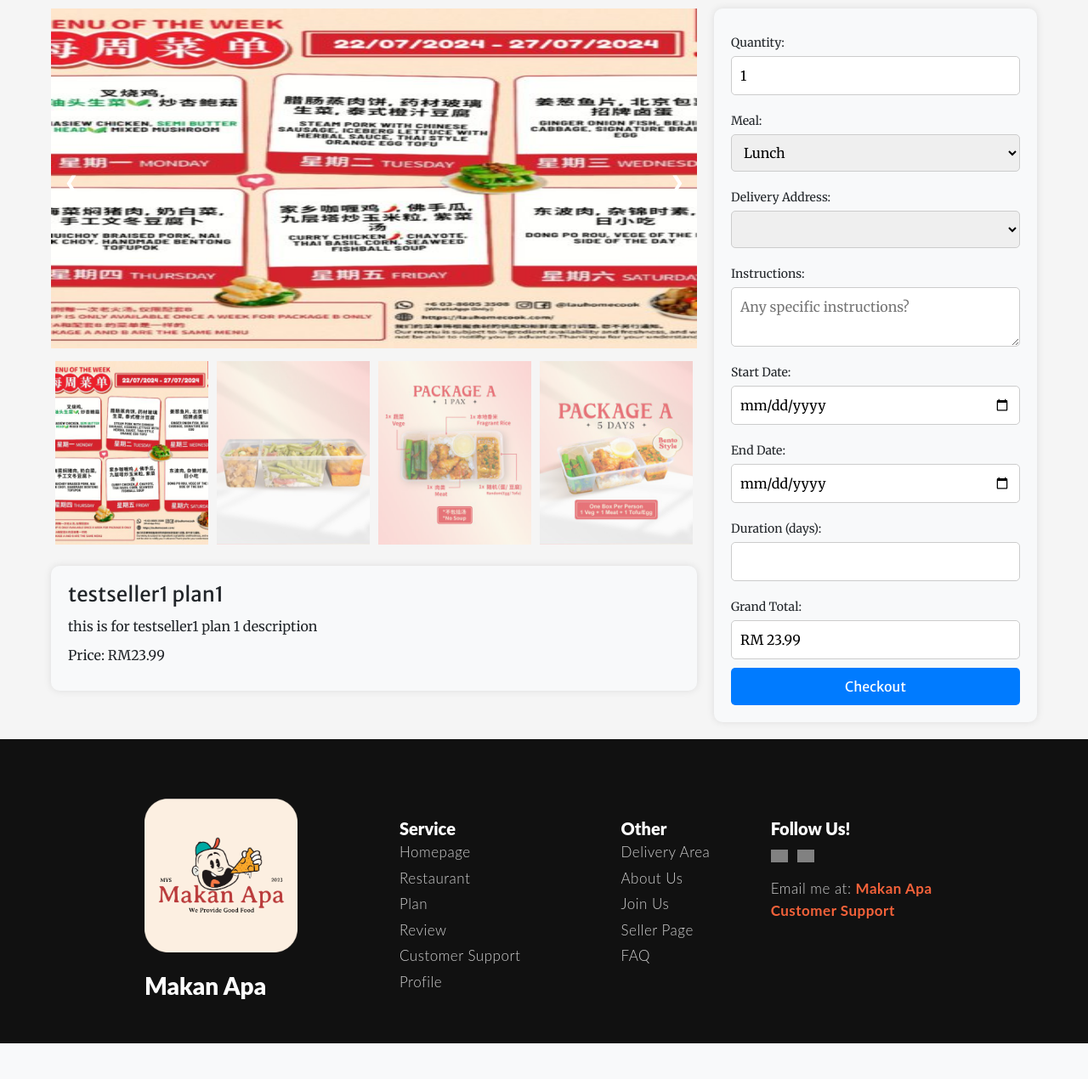
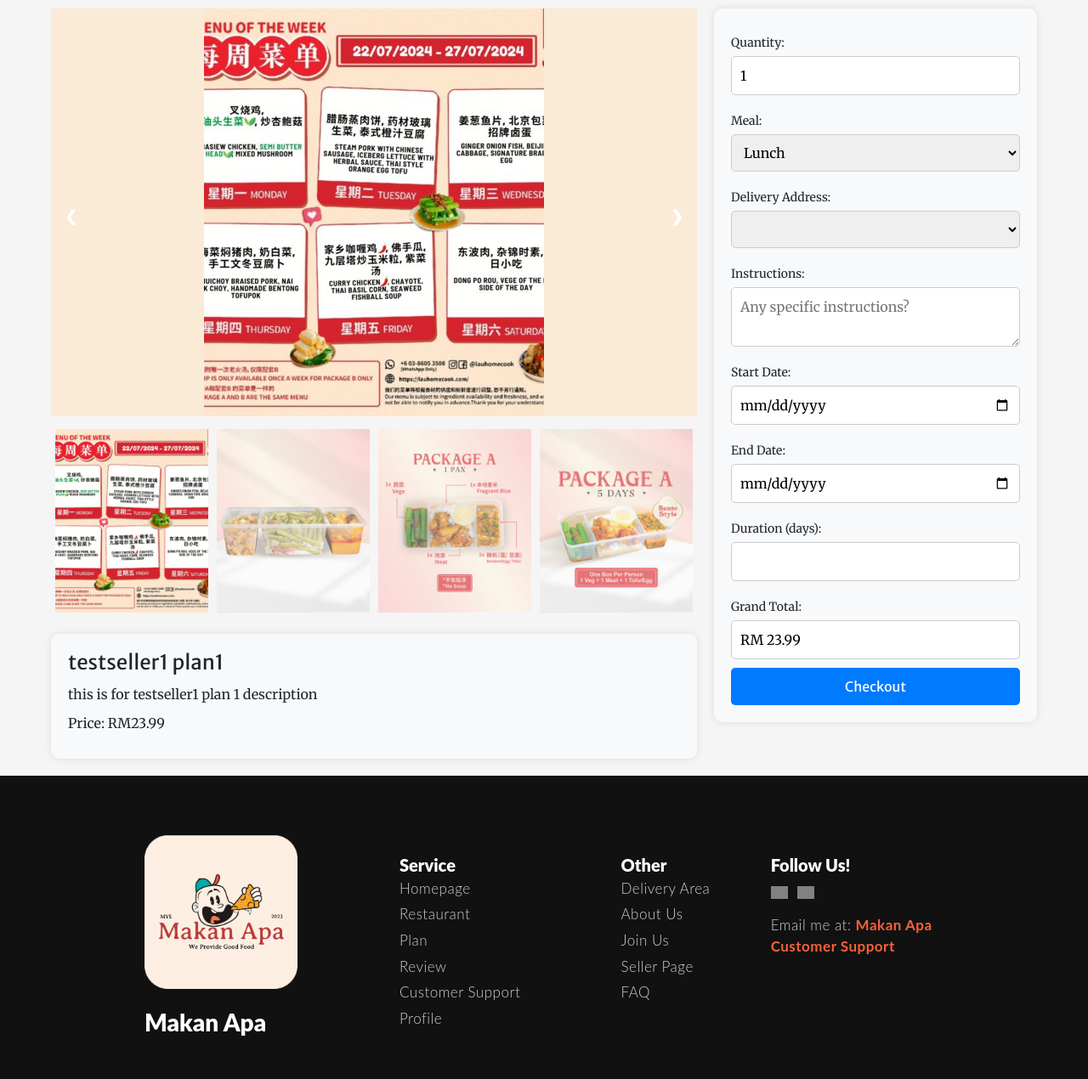
Before and after one commit to GeryNg/foodSubscriptionServiceAndDeliverySystem, a PHP site: page /order_delivery/orders.php?plan_id=13 in a window 1280 px wide. Shown: the part 82-1352 px from the top of the page at 85% size. Before the commit the page ends 1310 px from the top, so only its background shows below. Run offline with PHP 8.4, Linux system fonts and the light colour scheme; a user stored in the database is signed in; data comes from the database, SQL or seed files in the repository; data that the repository does not hold is empty; some libraries are stand-ins or nearby versions; grey boxes are pictures that could not be loaded.

Commit message:
forgot what i did but here u go

```diff
--- a/Restaurant/restaurants.php
+++ b/Restaurant/restaurants.php
@@ -6,6 +6,7 @@
     <meta name="viewport" content="width=device-width, initial-scale=1.0">
     <title>Restaurants</title>
     <link rel="stylesheet" href="../css/restaurant.css">
+    <link rel="icon" type="image/x-icon" href="../image/logo-circle.png">
 </head>
 <body>
     <?php include '../partials/headers.php'; ?>
@@ -24,9 +25,10 @@
             <?php
             $searchTerm = isset($_GET['search']) ? $_GET['search'] : '';
 
-            $sql = "SELECT seller.profile_pic, seller.name, seller.detail, seller.address, seller.id FROM seller";
+            // Modify the SQL query to only select sellers with access = 'verify'
+            $sql = "SELECT seller.profile_pic, seller.name, seller.detail, seller.address, seller.id FROM seller WHERE seller.access = 'verify'";
             if (!empty($searchTerm)) {
-                $sql .= " WHERE seller.name LIKE :searchTerm";
+                $sql .= " AND seller.name LIKE :searchTerm";
             }
             $sql .= " ORDER BY seller.name";
 
--- a/css/order.css
+++ b/css/order.css
@@ -30,7 +30,8 @@
 }
 
 .plan-images img {
-    max-height: 400px; /* Limit the height of the images */
+    height: auto;
+    max-height: fit-content;
     width: auto;
     display: block;
 }
@@ -43,7 +44,9 @@
 }
 
 .mySlides {
+    justify-content: flex-end;
     display: none;
+    background-color: antiquewhite;
 }
 
 /* Thumbnail images */
--- a/order_delivery/orders.php
+++ b/order_delivery/orders.php
@@ -34,7 +34,7 @@
                     echo "<div class='slideshow-container'>";
                     foreach ($planImages as $index => $image) {
                         echo "<div class='mySlides'>";
-                        echo "<img src='" . trim($image) . "' style='width:100%'>";
+                        echo "<center><img src='" . trim($image) . "' ></center>";
                         echo "</div>";
                     }
                     echo "<a class='prev' onclick='plusSlides(-1)'>&#10094;</a>";
```
Also changed, not shown: index.php (line endings or trailing spaces).
